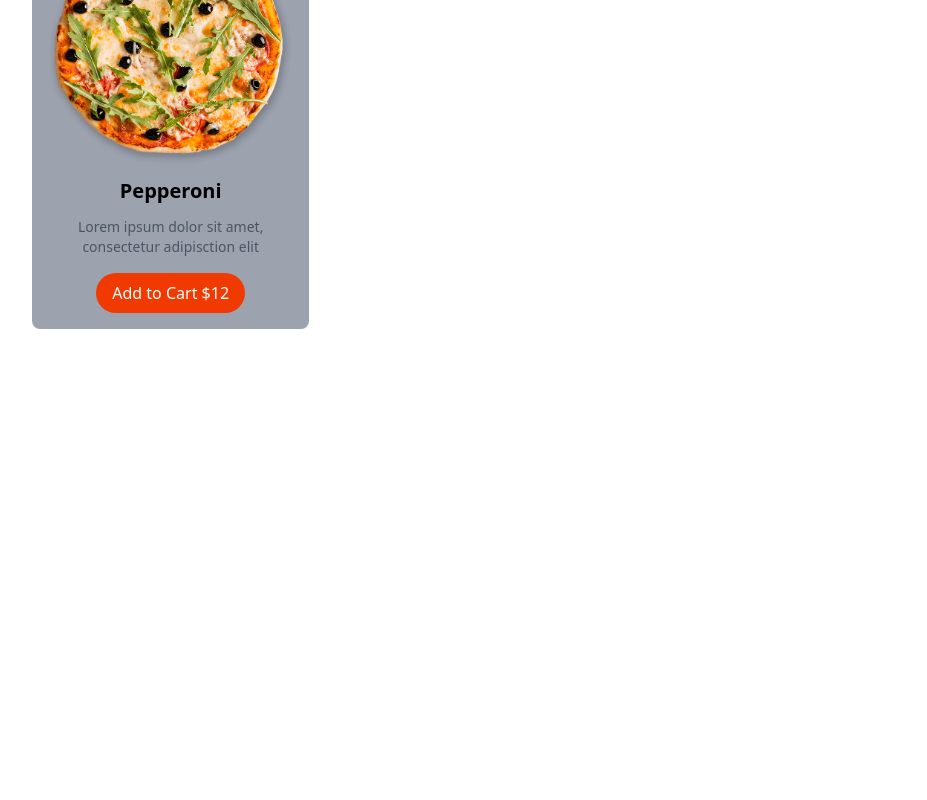
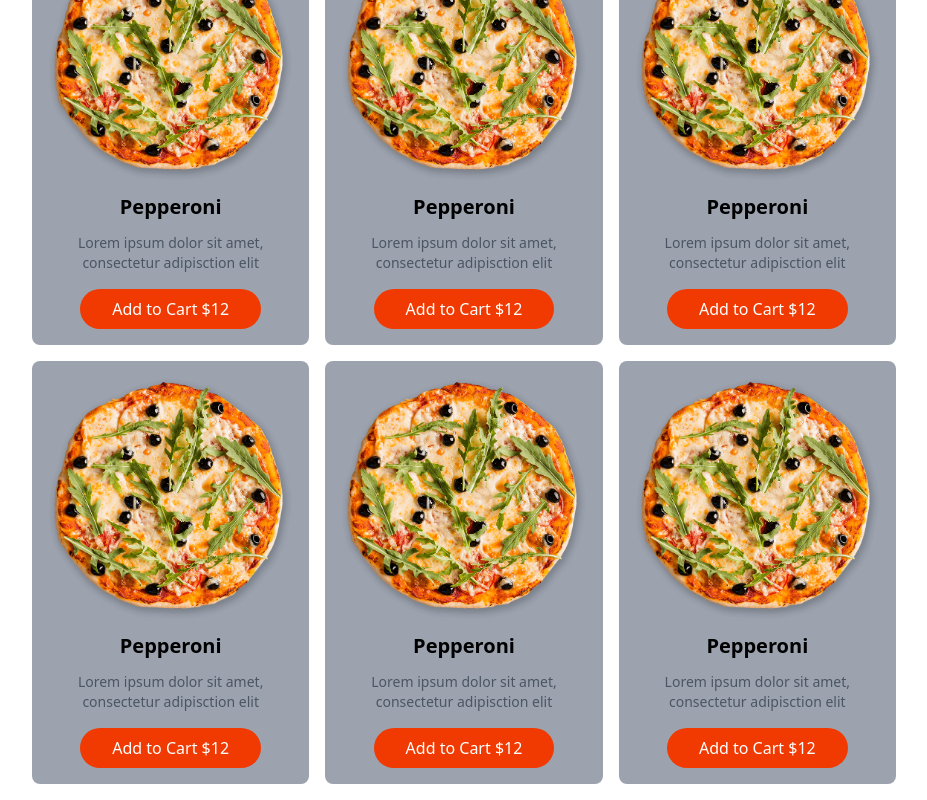
Before and after one commit to rialparmar1777/food-ordering-app, a Next.js app: page / in a window 1280 px wide. Shown: the part 574-1374 px from the top of the page, without its empty margins (176-1103 px from the left). Before the commit the page ends 919 px from the top, so only its background shows below. Built offline with nearby package versions, Linux system fonts and the light colour scheme.

Commit message:
Adding food items to the Menu

```diff
--- a/src/components/layout/HomeMenu.js
+++ b/src/components/layout/HomeMenu.js
@@ -1,4 +1,5 @@
 import Image from "next/image";
+import MenuItem from "../menu/MenuItem";
 
 export default function HomeMenu() {
   return (
@@ -12,7 +13,7 @@ export default function HomeMenu() {
         </div>
       </div>
 
-      <div className="text-center">
+      <div className="text-center mb-4">
         <h3 className="uppercase text-gray-600 font-semibold left-4">
           Check Out
         </h3>
@@ -22,17 +23,12 @@ export default function HomeMenu() {
       </div>
 
       <div className="grid grid-cols-3 gap-4">
-        <div className="bg-gray-400 p-4 rounded-lg text-center">
-          <img src="/pizza.png" alt="pizza"/>
-          <h4 className="font-semibold text-xl my-3">Pepperoni</h4>
-          <p className="text-gray-600 text-sm">
-            Lorem ipsum dolor sit amet, consectetur adipisction elit
-          </p>
-          <button className=" mt-4 bg-primary text-white rounded-full px-4 py-2">
-            Add to Cart $12
-          </button>
-        </div>
-
+        <MenuItem />
+        <MenuItem />
+        <MenuItem />
+        <MenuItem />
+        <MenuItem />
+        <MenuItem />
       </div>
 
     </section>
--- /dev/null
+++ b/src/components/menu/MenuItem.js
@@ -0,0 +1,17 @@
+import Link from "next/link";
+import Image from "next/image";
+
+export default function MenuItem() {
+    return(
+        <div className="bg-gray-400 p-4 rounded-lg text-center">
+          <img src="/pizza.png" alt="pizza"/>
+          <h4 className="font-semibold text-xl my-3">Pepperoni</h4>
+          <p className="text-gray-600 text-sm">
+            Lorem ipsum dolor sit amet, consectetur adipisction elit
+          </p>
+          <button className=" mt-4 bg-primary text-white rounded-full px-8 py-2">
+            Add to Cart $12
+          </button>
+        </div>
+    );
+}
```
